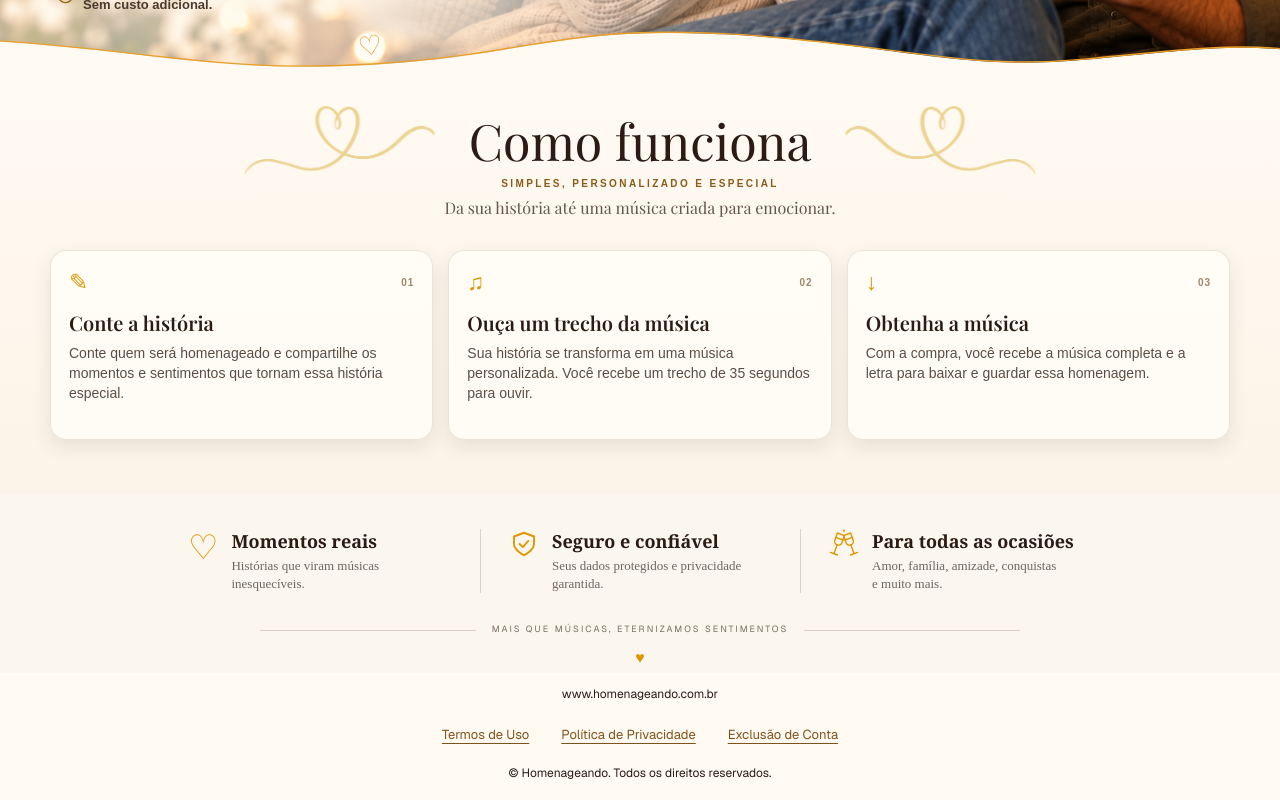
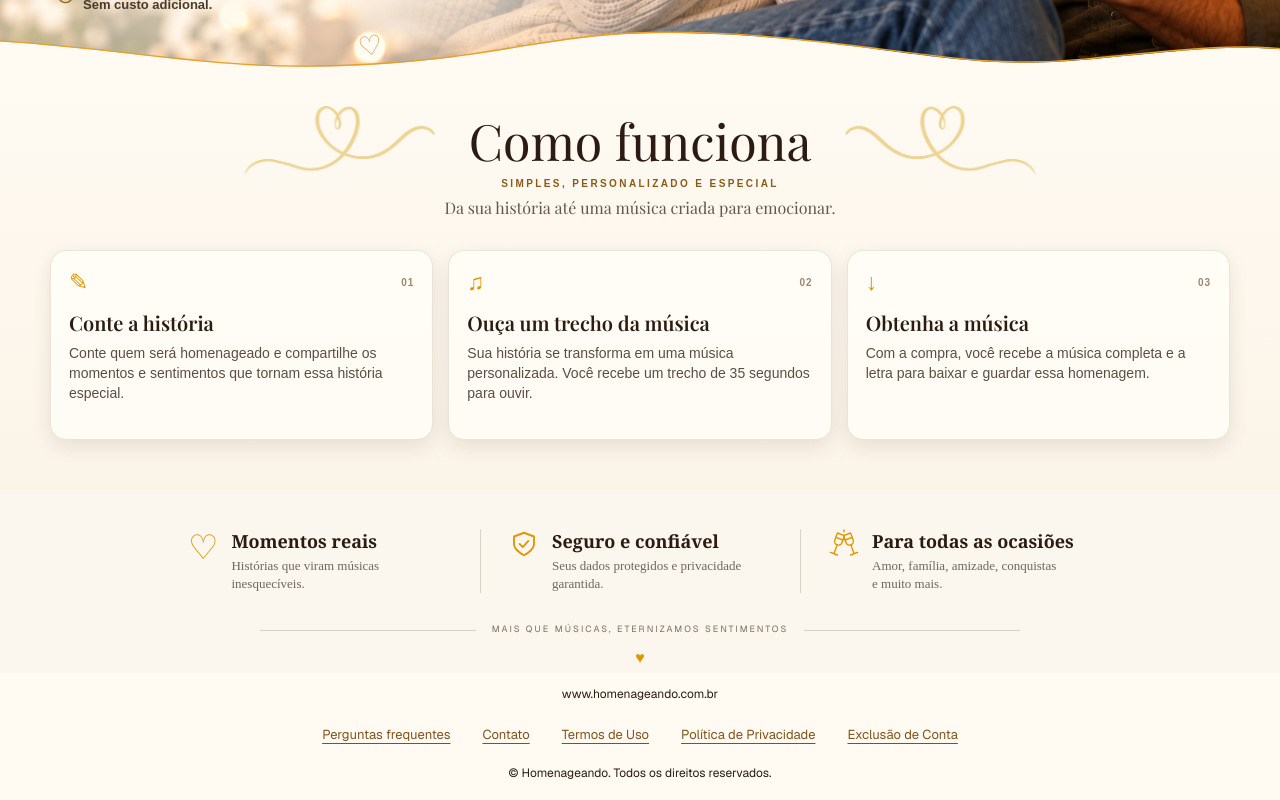
Before and after one commit to MrBreves/homenageando, a Next.js app: page / in a window 1280 px wide. Shown: the part 549-1349 px from the top of the page. Built offline with nearby package versions, Linux system fonts and the light colour scheme; no server answers.

Commit message:
seo: add crawlable internal links

```diff
--- a/components/layout/Footer.tsx
+++ b/components/layout/Footer.tsx
@@ -19,6 +19,8 @@ export default function Footer() {
         <p>www.homenageando.com.br</p>
 
         <nav className="footer-legal" aria-label="Documentos legais">
+          <Link href="/faq">Perguntas frequentes</Link>
+          <Link href="/contato">Contato</Link>
           <Link href="/termos" target="_blank" rel="noopener noreferrer">
             Termos de Uso
             <span className="footer-screen-reader"> (abre em nova aba)</span>
```
